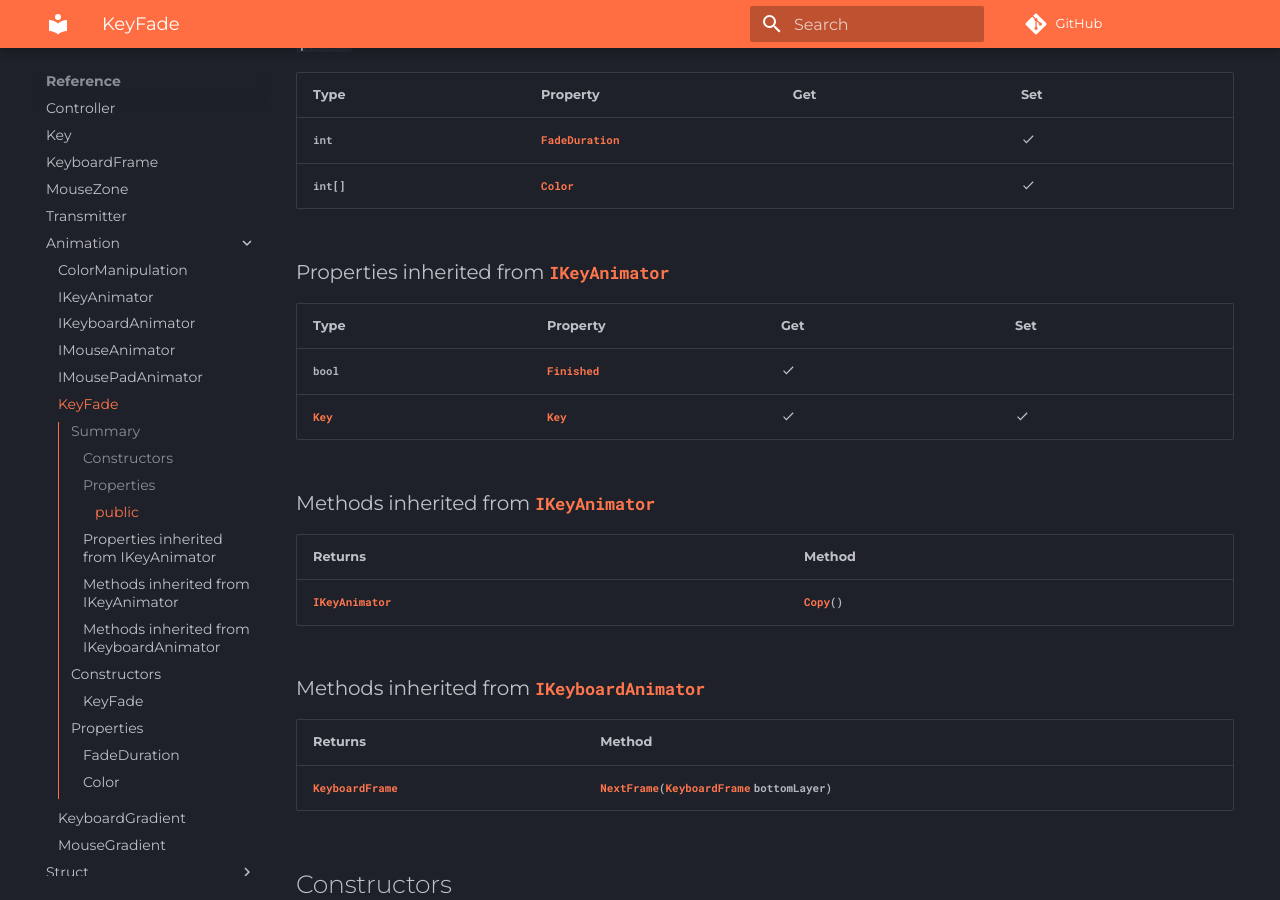
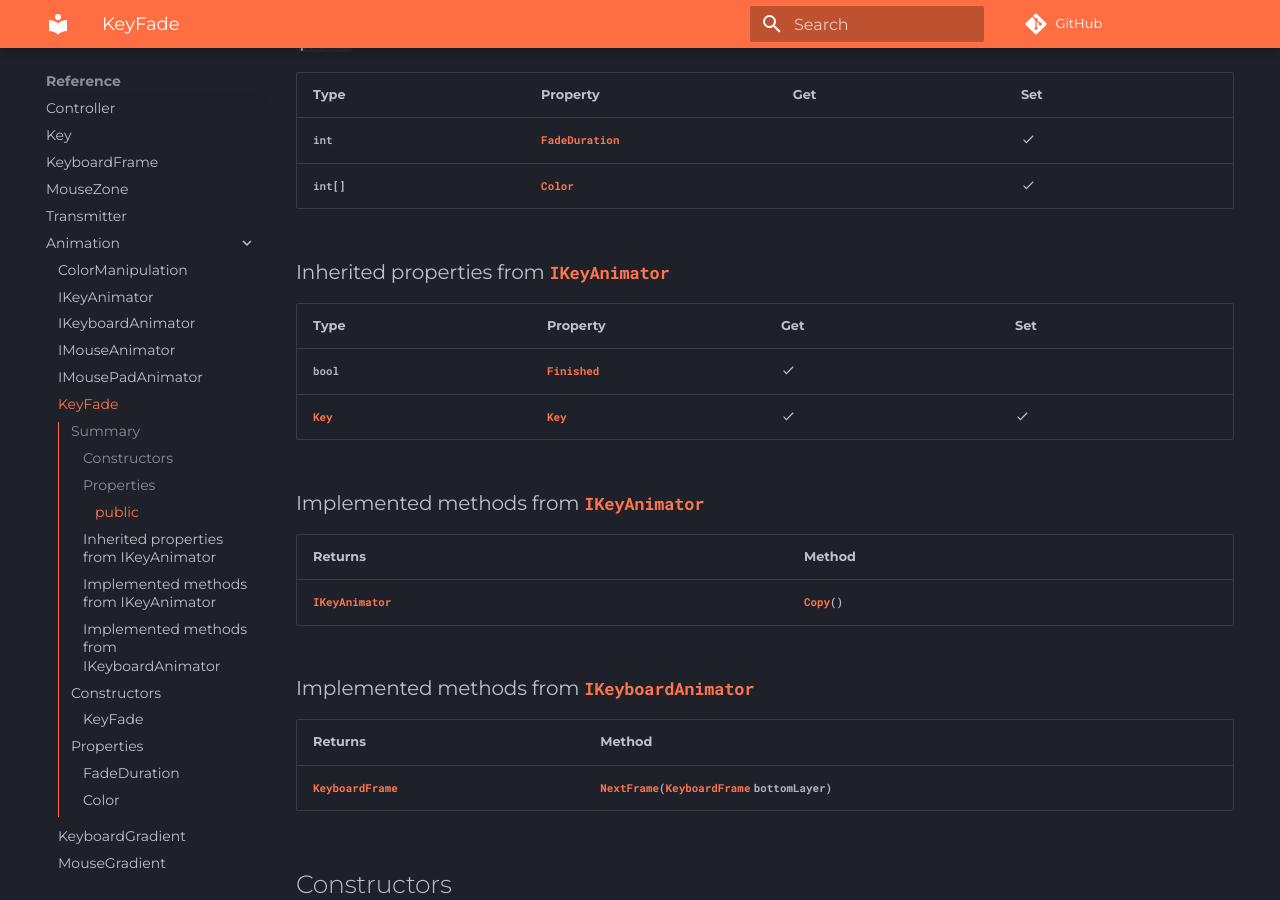
Before and after one commit to habetuz/GameSense, an MkDocs documentation site: the page built from docs/Reference/Animation/KeyFade.md, in a window 1280 px wide and 900 px high, scrolled down 829 px. Built offline with MkDocs 1.6.1 and Material for MkDocs 9.7.7, drawn with Linux system fonts in a browser that asks for light colours; comment, search, counter and statistics services are not loaded.

Commit message:
Make inheritance and implementation consistent

```diff
--- a/docs/Reference/Animation/KeyFade.md
+++ b/docs/Reference/Animation/KeyFade.md
@@ -33,19 +33,19 @@ An [`IKeyAnimator`](IKeyAnimator.md) that animates a fading color for keys.
 | `int`   | [`FadeDuration`](#fadeduration) |                  | :material-check: |
 | `int[]` | [`Color`](#color)               |                  | :material-check: |
 
-### Properties inherited from [`IKeyAnimator`](IKeyboardAnimator.md)
+### Inherited properties from [`IKeyAnimator`](IKeyboardAnimator.md)
 | Type            | Property                               | Get              | Set              |
 | --------------- | -------------------------------------- | ---------------- | ---------------- |
 | `bool`          | [`Finished`](IKeyAnimator.md#finished) | :material-check: |                  |
 | [`Key`](Key.md) | [`Key`](IKeyAnimator.md#key)           | :material-check: | :material-check: |
 
 
-### Methods inherited from [`IKeyAnimator`](IKeyboardAnimator.md)
+### Implemented methods from [`IKeyAnimator`](IKeyboardAnimator.md)
 | Returns                             | Method                             |
 | ----------------------------------- | ---------------------------------- |
 | [`IKeyAnimator`](IKeyAnimator.md)   | [`Copy`](IKeyAnimator.md#copy)`()` |
 
-### Methods inherited from [`IKeyboardAnimator`](IKeyboardAnimator.md)
+### Implemented methods from [`IKeyboardAnimator`](IKeyboardAnimator.md)
 | Returns                             | Method                                                                                             |
 | ----------------------------------- | -------------------------------------------------------------------------------------------------- |
 | [`KeyboardFrame`](KeyboardFrame.md) | [`NextFrame`](IKeyboardAnimator.md#nextframe)`(`[`KeyboardFrame`](KeyboardFrame.md) `bottomLayer)` |
```
Also changed, not shown: docs/Reference/Animation/KeyboardGradient.md (+1 -1 lines), 1 other file.
